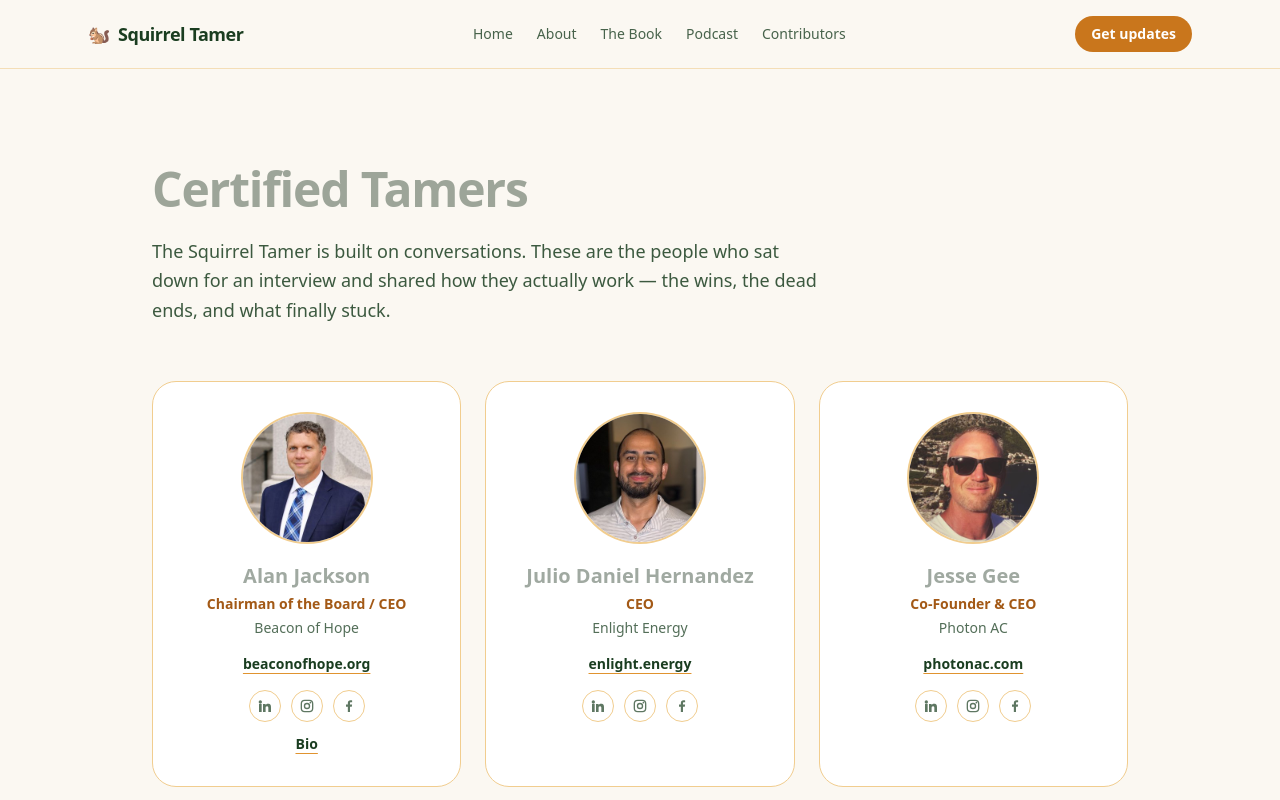
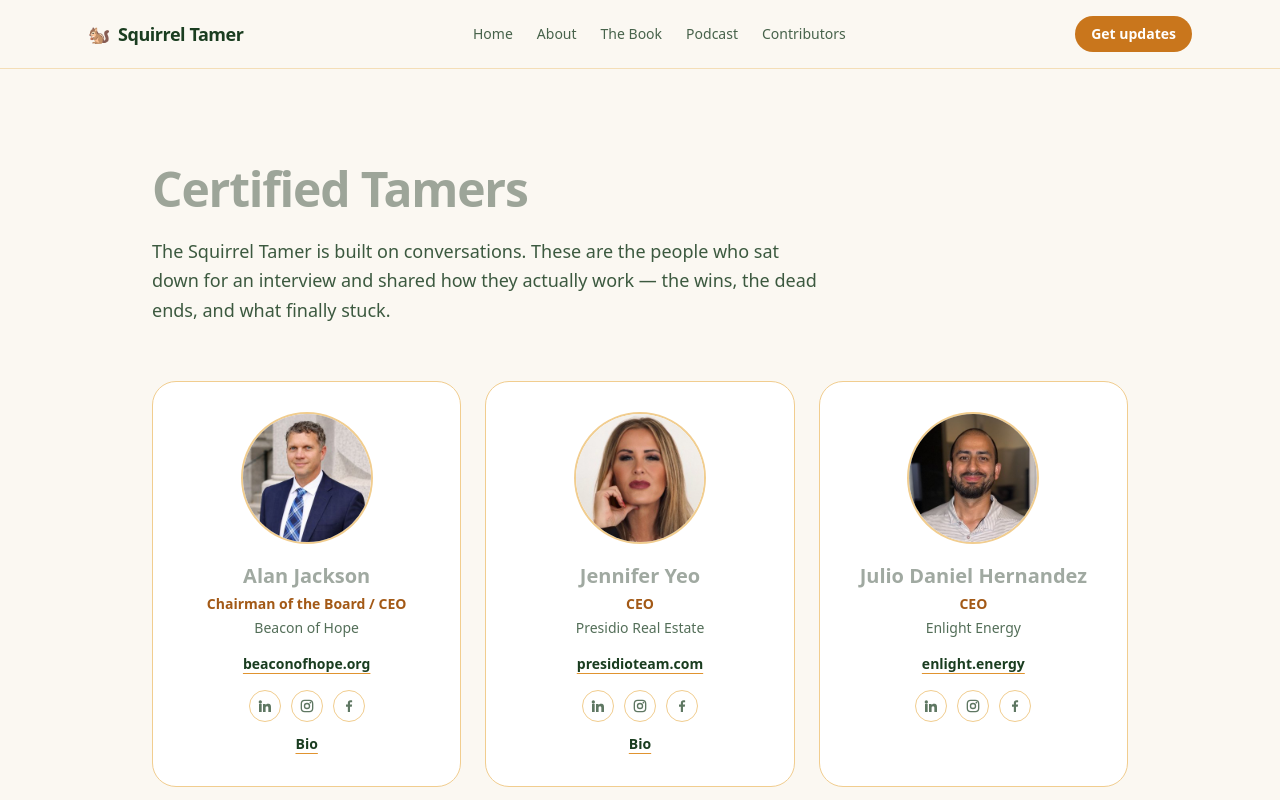
Before and after one commit to KokenLabs/squirrel-tamer-website, a Next.js app: page /contributors in a window 1280 px wide. Shown: the top 800 px of the page. Built offline with nearby package versions, Linux system fonts and the light colour scheme.

Commit message:
Add Jennifer Yeo as second contributor, with bio and socials
Co-Authored-By: Claude Opus 5 <noreply@anthropic.com>
Claude-Session: https://claude.ai/code/session_011vYDYs3RFAzfGueaXrGeff

```diff
--- a/src/app/contributors/page.tsx
+++ b/src/app/contributors/page.tsx
@@ -28,6 +28,22 @@ const contributors: Contributor[] = [
       "Alan Jackson’s work with Hearts and Hands for Humanity over the past decade ignited a deeper calling to expand his impact. Beacon of Hope was born from that inspiration—an opportunity to do more, reach more, and provide for those who cannot provide for themselves. His passion lies in lifting others and creating real, lasting change in communities around the world.",
       "With over 30 years of business experience, including leadership in the construction industry, real estate, and financial planning, Alan brings both vision and execution to the mission. His humanitarian work has taken him on more than 40 trips to Eastern Africa, where he has been directly involved in life-changing projects that provide essential resources to those in greatest need.",
       "One of the most defining moments in Alan’s journey is witnessing clean water flow for the first time from a newly drilled well—seeing mothers line up with buckets, knowing their children’s lives have just changed. These experiences fuel his vision for Beacon of Hope: to raise significant resources for charities, uplift families out of poverty, and create opportunities for people—especially the next generation—to become deeply involved in giving. To Alan, hope is the belief that something better is always possible. Outside of his humanitarian work, he enjoys playing the drums and sharing his experiences through his book, Say Yes to the Lord, If You Dare.",
+    ],
+  },
+  {
+    name: "Jennifer Yeo",
+    title: "CEO",
+    company: "Presidio Real Estate",
+    website: "presidioteam.com",
+    photo: "/images/contributors/jennifer-yeo.jpg",
+    linkedin: "https://www.linkedin.com/in/jenniferyeoutahbroker/",
+    instagram: "https://www.instagram.com/itsjenniferyeo/",
+    facebook: "https://www.facebook.com/jenniferyeo123",
+    bio: [
+      "In 18 years in the real estate business, I have had many growing experiences, all of which I have welcomed. I believe if you are not growing, you are dead. When I have been in moments of stress and uncertainty, I remember, this is growth and the skills I acquired through it. I have served on the Women’s Council of Realtors Local Chapter President 2 years in a row, State Governor for WCR, Board of Directors Utah County and Executive Committee Utah County. I love a good challenge and search for opportunities to become a better version of myself and maximize leadership skills.",
+      "I specialize in Luxury Real Estate and 2nd Home Sales and thoroughly enjoy helping others with some of their largest and most valuable assets.",
+      "I started my brokerage Presidio Real Estate in 2011 and have 500 excellent agents and 14 locations across the Wasatch Front. The future is bright and our goals get bigger every year. I love what I do and have found my genius in helping agents grow their business and succeed, all the while, providing a platform where they can thrive.",
+      "Utah County: Alpine | American Fork | Bluffdale | Cedar Fort | Cedar Hills | Fairfield | Cedar Fort | Draper | Eagle Mountain | Elk Ridge | Fairfield | Genola | Goshen | Highland | Lehi | Linden | Mapleton | Orem | Payson | Pleasant Grove | Provo | Salem | Santaquin | Saratoga Springs | Spanish Fork | Springville | Vineyard | Woodland Hills",
     ],
   },
   {
```
Also changed, not shown: public/images/contributors/jennifer-yeo.jpg (added).
